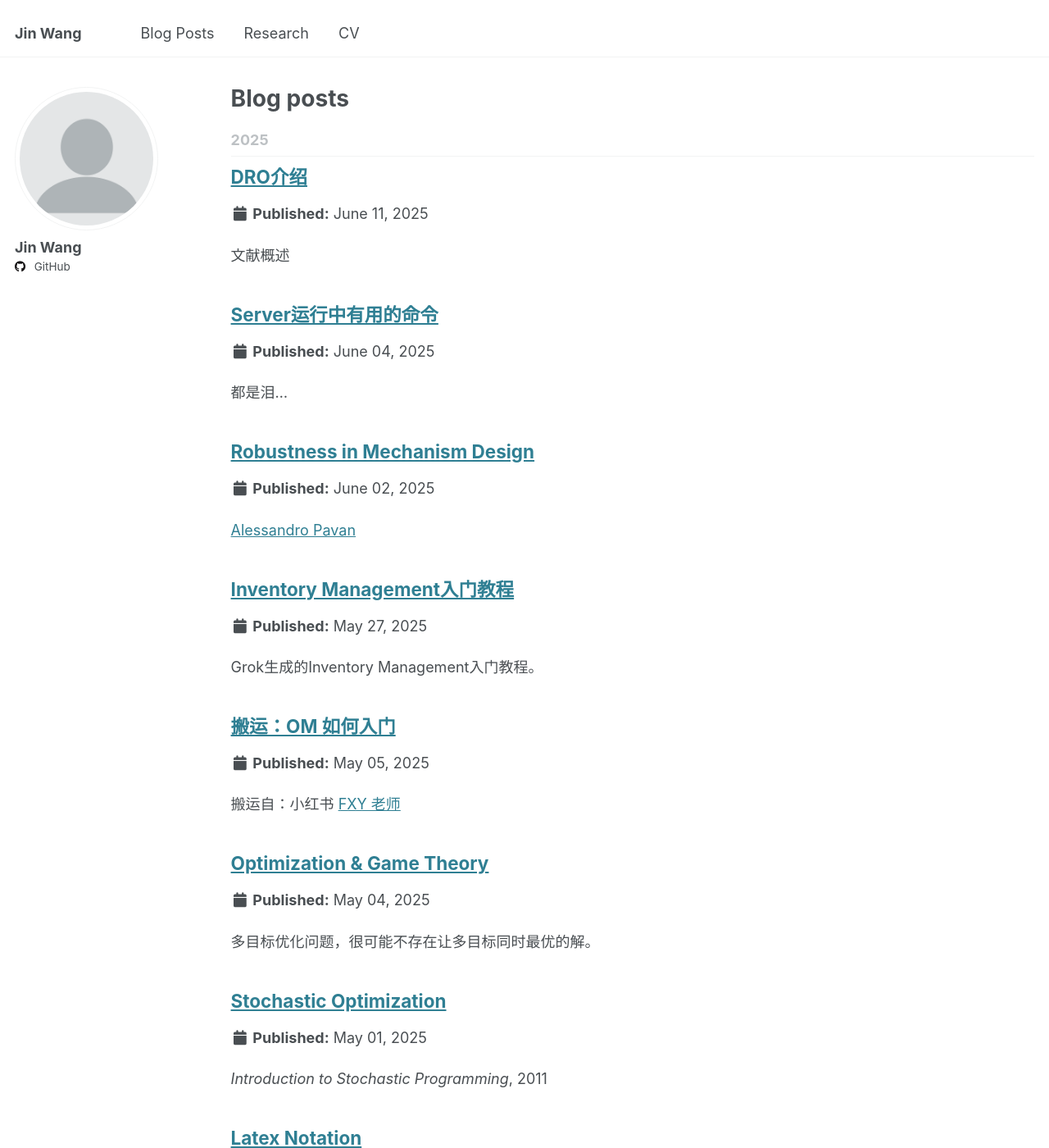
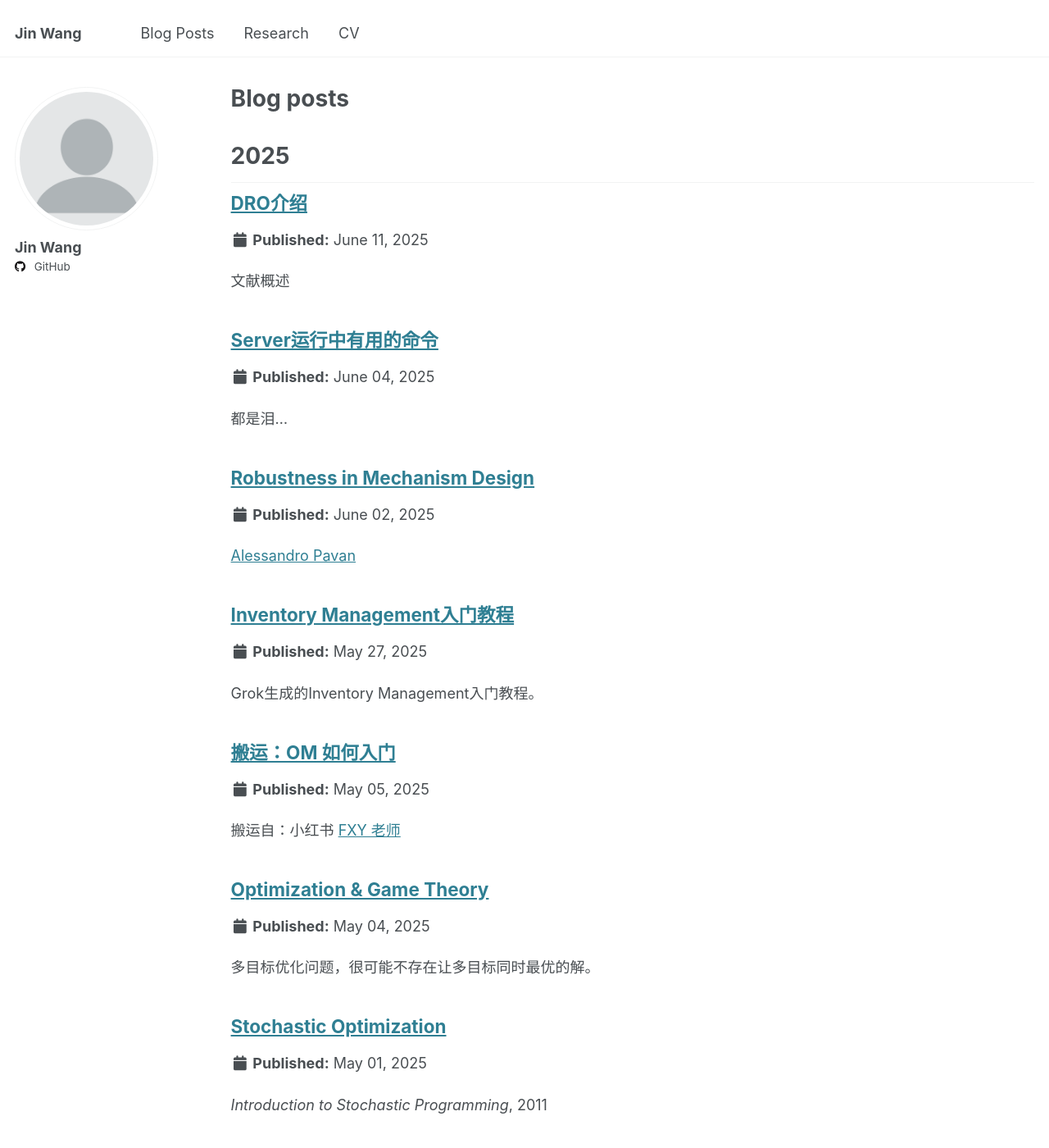
Before and after one commit to JiinnW/JiinnW, a Jekyll site: the page built from _pages/posts-archive.html, in a window 1280 px wide and 1400 px high. Shown: the whole window at 82% size. Built offline with Jekyll 4.4.1, drawn with Linux system fonts in a browser that asks for light colours.

Commit message:
Update _archive.scss

```diff
--- a/_sass/layout/_archive.scss
+++ b/_sass/layout/_archive.scss
@@ -30,8 +30,8 @@
 .archive__subtitle {
   margin: 1.414em 0 0;
   padding-bottom: 0.5em;
-  font-size: $type-size-5;
-  color: var(--global-text-color-light);
+  font-size: $type-size-3;
+  color: var(--global-text-color);
   border-bottom: 1px solid var(--global-border-color);
 
   + .list__item .archive__item-title {
```
